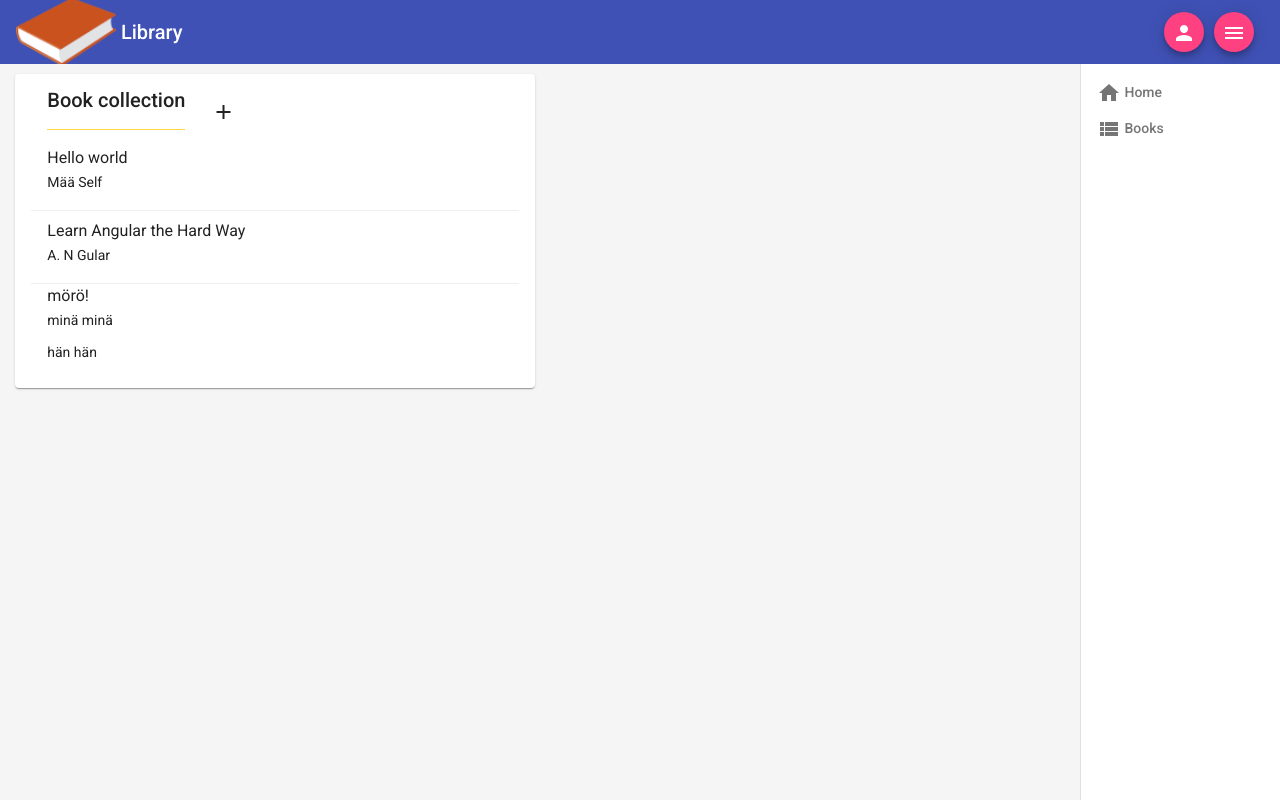
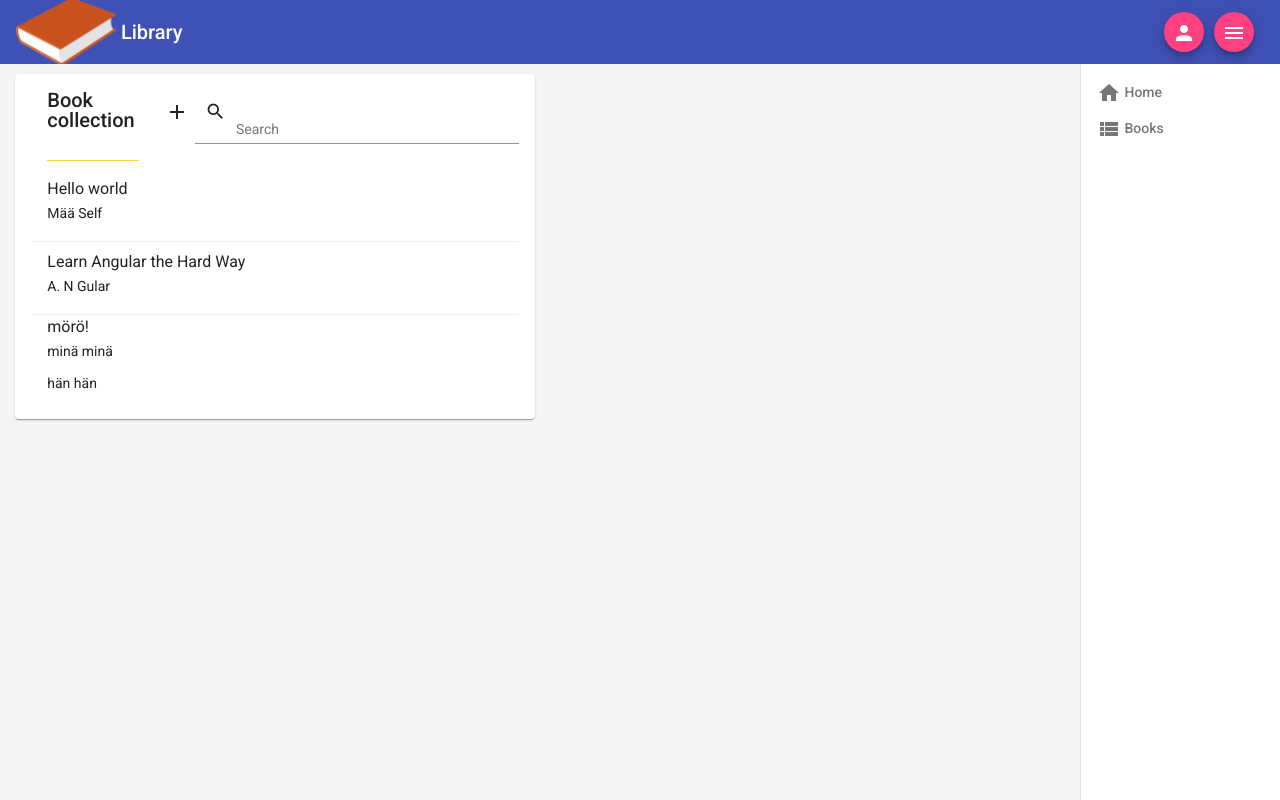
Before and after one commit to bittirousku/library, an Angular app: page /books in a window 1280 px wide. Built offline with nearby package versions, Linux system fonts and the light colour scheme; data requests are answered from the project's data file.

Commit message:
add simple book search filter

```diff
--- a/src/app/app.module.ts
+++ b/src/app/app.module.ts
@@ -31,6 +31,7 @@ import { FormsModule, ReactiveFormsModule } from '@angular/forms';
     HttpClientModule,
     MatDialogModule,
     ReactiveFormsModule,
+    FormsModule,
   ],
   providers: [],
   bootstrap: [AppComponent],
--- a/src/app/books/books-list/books-list.component.html
+++ b/src/app/books/books-list/books-list.component.html
@@ -1,18 +1,31 @@
 <mat-card>
   <mat-card-header>
     <mat-card-title> Book collection </mat-card-title>
-    <!-- TODO: add search field here -->
 
     <!--  TODO: Fix the button CSS -they are not properly aligned -->
     <button mat-icon-button color="info" (click)="addBook()">
       <mat-icon>add</mat-icon>
     </button>
+
+    <mat-form-field>
+      <mat-icon matPrefix>search</mat-icon>
+      <input
+        matInput
+        type="search"
+        placeholder="Search"
+        class="search-input"
+        [(ngModel)]="query"
+      />
+    </mat-form-field>
   </mat-card-header>
   <mat-card-content>
     <!-- COURSES LIST -->
 
     <mat-list *ngIf="books; else noBooks">
-      <mat-list-item *ngFor="let book of books" (click)="selected.emit(book)">
+      <mat-list-item
+        *ngFor="let book of filterBooks()"
+        (click)="selected.emit(book)"
+      >
         <h3 matLine>{{ book.title }}</h3>
         <div matLine *ngFor="let author of book.authors">
           <p>{{ formatAuthorName(author) }}</p>
--- a/src/app/books/books-list/books-list.component.ts
+++ b/src/app/books/books-list/books-list.component.ts
@@ -18,10 +18,22 @@ export class BooksListComponent {
 
   formatAuthorName = formatAuthor;
 
+  query: string | undefined;
+
+  filterBooks() {
+    if (this.query && this.query.length > 3) {
+      const _query: string = this.query;
+      return this.books.filter((b) =>
+        b.title.toLowerCase().includes(_query.toLowerCase() as string)
+      );
+    }
+    return this.books;
+  }
+
   constructor(public dialog: MatDialog) {}
 
   addBook() {
-    const book = {
+    const newBook = {
       id: '',
       title: '',
       yearPublished: 2022,
@@ -33,7 +45,12 @@ export class BooksListComponent {
       ],
     };
     this.dialog.open(BooksEditComponent, {
-      data: { book: book, saved: this.created },
+      data: { book: newBook, saved: this.created },
     });
   }
+
+  // TODO!
+  searchBook() {
+    // filter the list
+  }
 }
```
